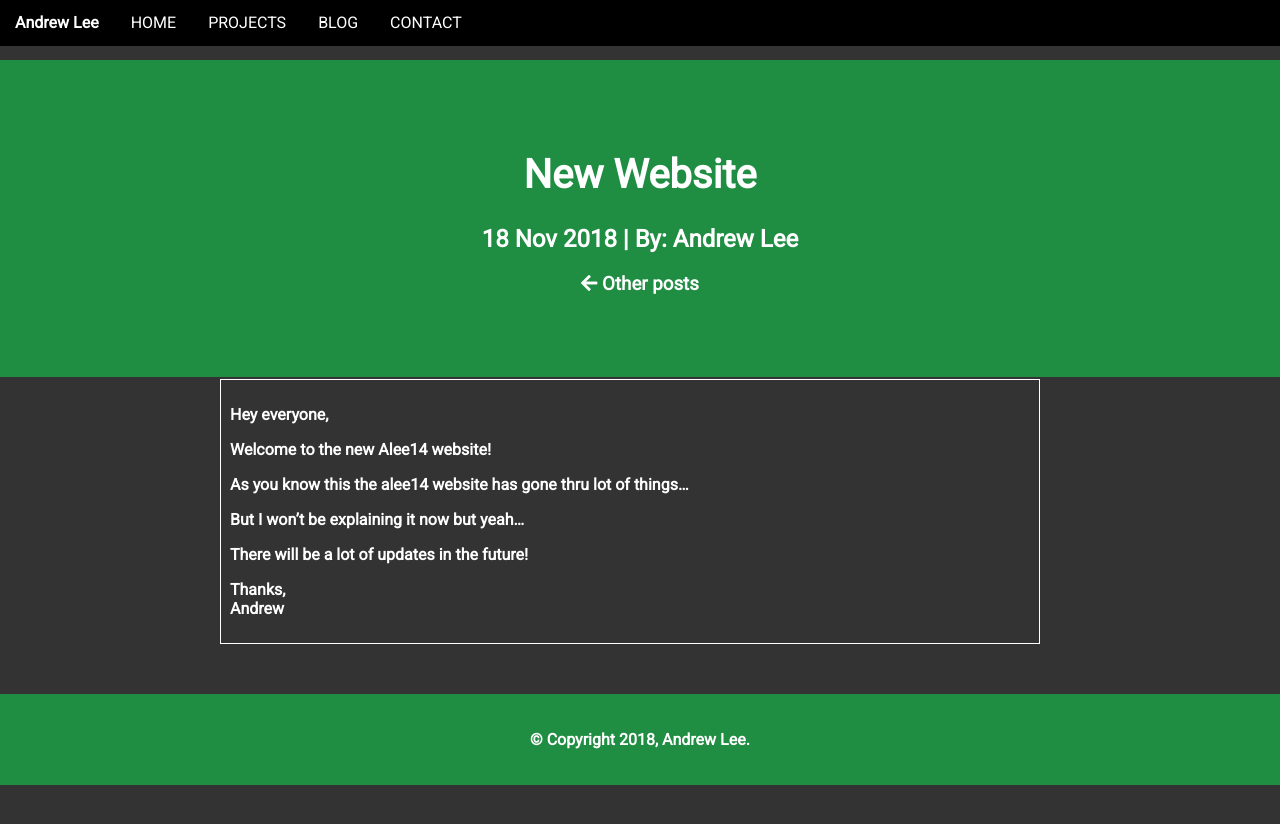
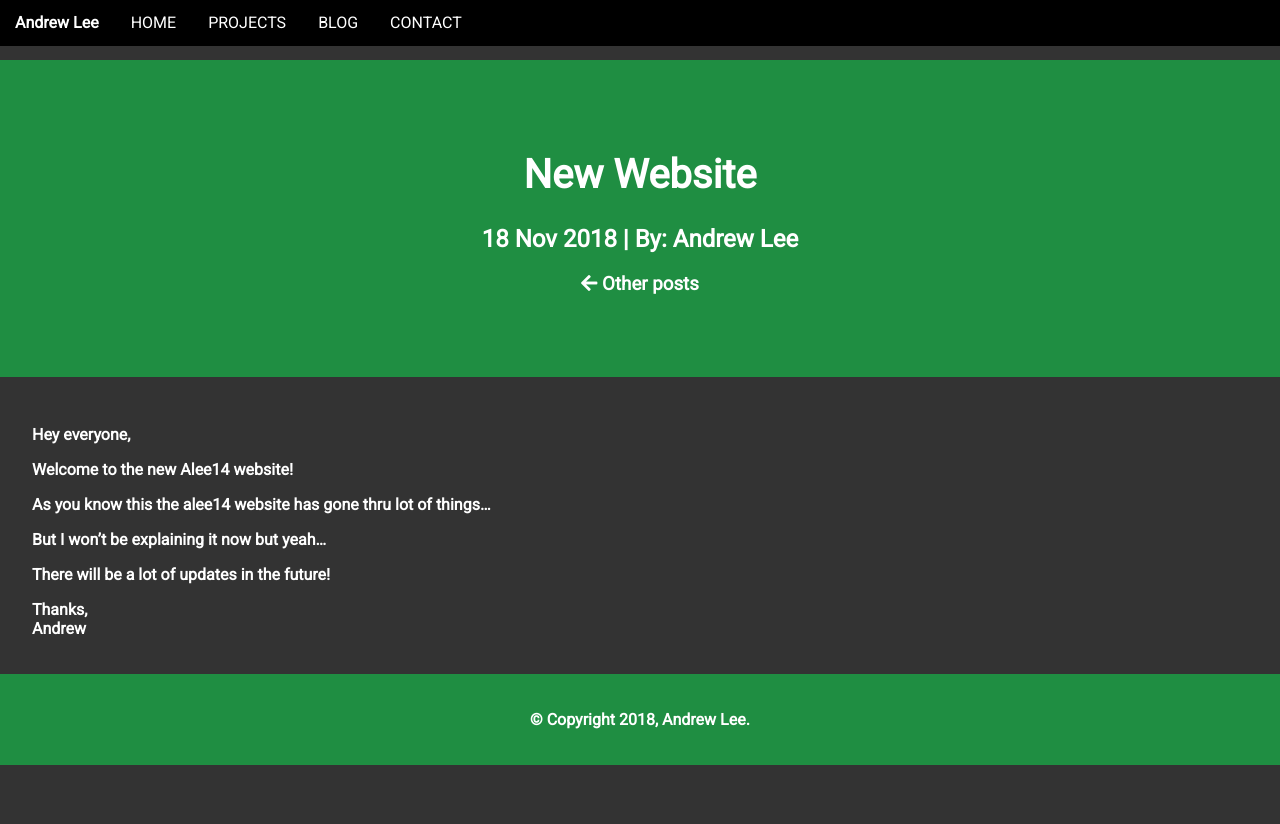
Before and after one commit to Alee14/personal-website, a Jekyll site: the page built from _posts/2018-11-18-new-website.md, in a window 1280 px wide. Shown: the top 824 px of the page. Built offline with Jekyll 4.4.1, drawn with Linux system fonts in a browser that asks for light colours; nearby versions of some CDN libraries; our own code applies the rules of GitHub Pages for plain Markdown files.

Commit message:
removed some things

```diff
--- a/_layouts/post.html
+++ b/_layouts/post.html
@@ -19,7 +19,7 @@
       <center><a href="/blog.html"><i class="fas fa-arrow-left"></i> Other posts</a></center>
     </h3>
   </div>
-  <div class="container-blog">
+  <div class="container">
 
     <b>{{ content }}</b>
   </div>
--- a/style.css
+++ b/style.css
@@ -174,20 +174,6 @@ li a:hover {
     margin: 10px;
 }
 
-.container-blog {
-    border: 1px solid white;
-    padding: 9px;
-    position: relative;
-    top: -30px;
-    width: 800px;
-    left: calc(50vw - 420px);
-}
-
-.container-blog a {
-    text-decoration: none;
-}
-
-
 .row-cards {
     display: -ms-flexbox;
     display: flex;
```
